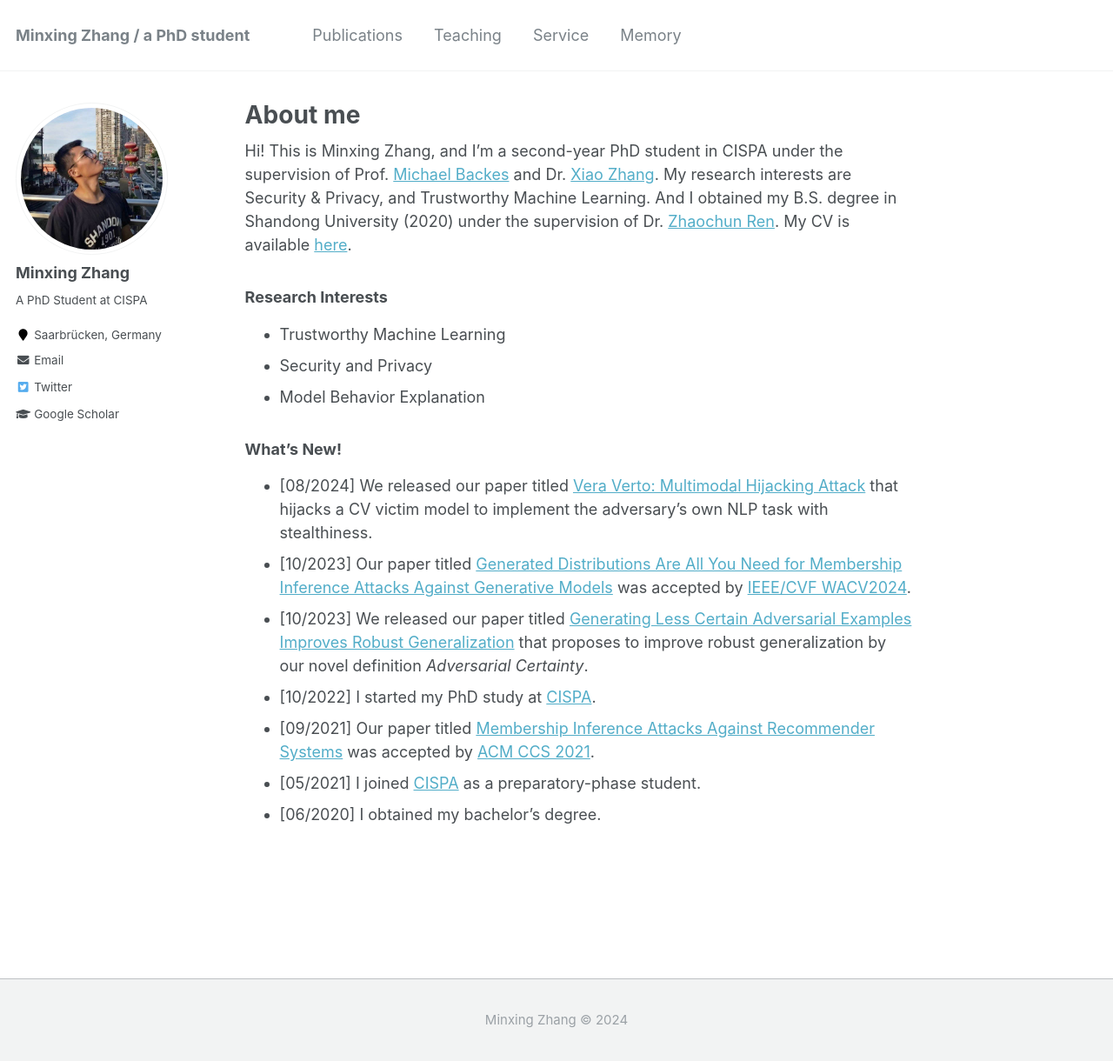
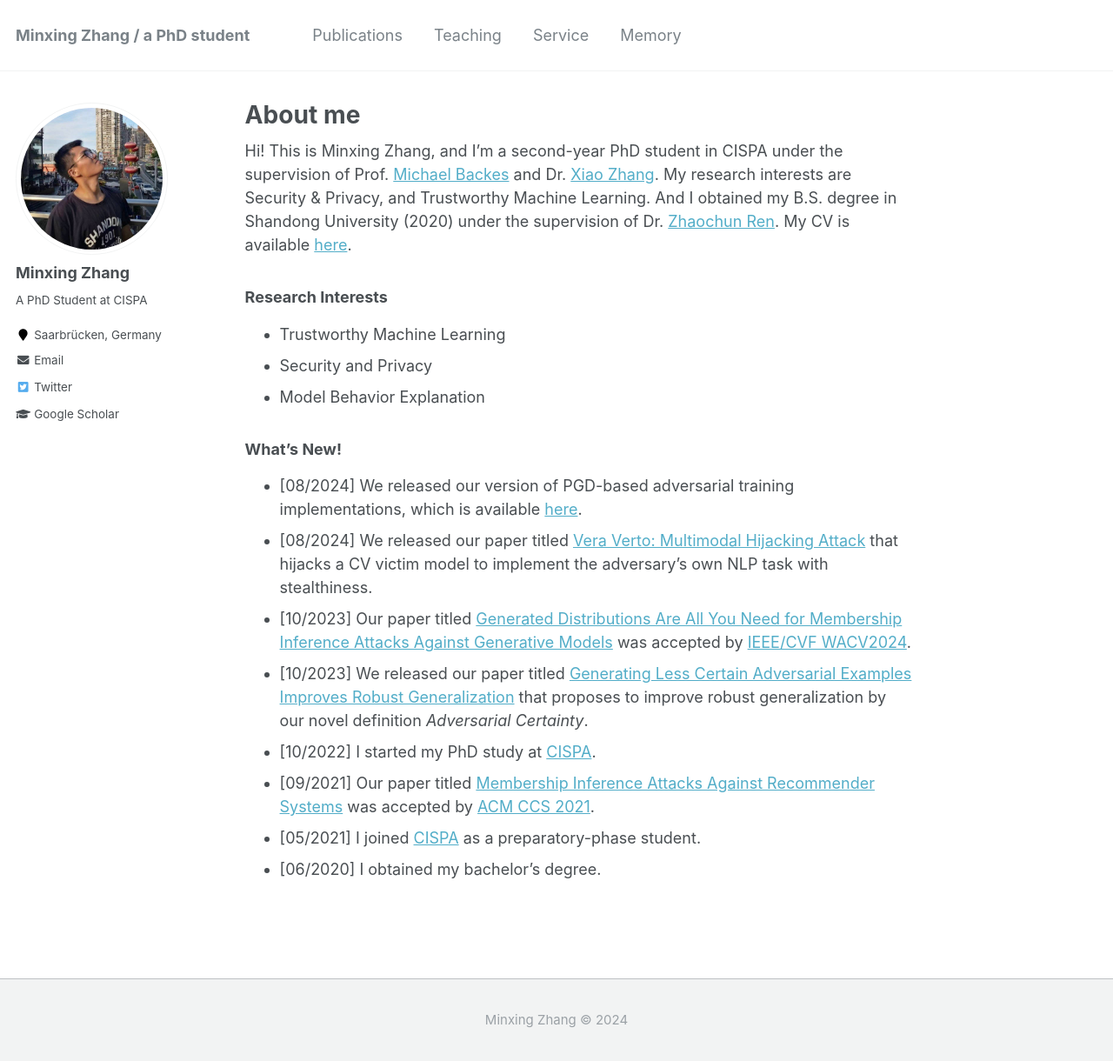
Before and after one commit to WJEN-orz/WJEN-orz.github.io, a Jekyll site: the page built from _pages/about.md, in a window 1280 px wide and 1220 px high. Shown: the whole window at 87% size. Built offline with Jekyll 4.4.1, drawn with Linux system fonts in a browser that asks for light colours.

Commit message:
Update about.md

```diff
--- a/_pages/about.md
+++ b/_pages/about.md
@@ -19,6 +19,7 @@ My CV is available [here](./CV.pdf).
 
 ### What's New!
 
+- [08/2024] We released our version of PGD-based adversarial training implementations, which is available [here](https://github.com/minxingzhang/PGD).
 - [08/2024] We released our paper titled [Vera Verto: Multimodal Hijacking Attack](https://arxiv.org/abs/2408.00129) that hijacks a CV victim model to implement the adversary's own NLP task with stealthiness.
 - [10/2023] Our paper titled [Generated Distributions Are All You Need for Membership Inference Attacks Against Generative Models](https://ieeexplore.ieee.org/document/10484149) was accepted by [IEEE/CVF WACV2024](https://wacv2024.thecvf.com/).
 - [10/2023] We released our paper titled [Generating Less Certain Adversarial Examples Improves Robust Generalization](https://arxiv.org/abs/2310.04539) that proposes to improve robust generalization by our novel definition _Adversarial Certainty_.
```
